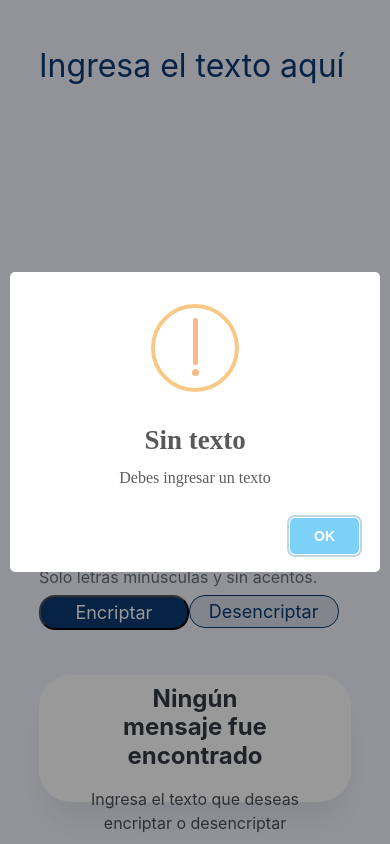
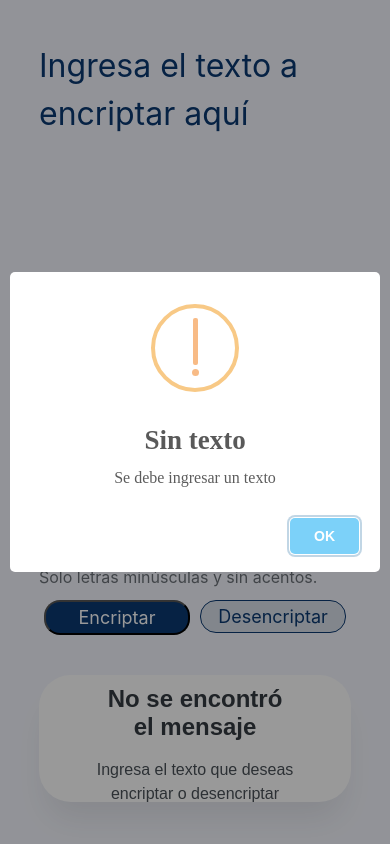
Before and after one commit to cinsimoneen/Challenge_01_Encriptador, a plain HTML site: page index.html in a window 390 px wide. Both pictures are taken after a click on the button "Encriptar". Drawn offline with nearby package versions, Linux system fonts and the light colour scheme.

Commit message:
2da version casi finalizando

```diff
--- a/index.html
+++ b/index.html
@@ -17,10 +17,10 @@
           id="texto"
           cols="30"
           rows="10"
-          placeholder="Ingresa el texto aquí"
+          placeholder="Ingresa el texto a encriptar aquí"
         ></textarea>
 
-        <div class="terminos">
+        <div class="etiqueta">
           <p>Solo letras minúsculas y sin acentos.</p>
         </div>
         <div class="botones">
@@ -38,7 +38,7 @@
       <div class="encriptado">
         <img src="./assets/encriptar.png" alt="" id="imgencriptar" />
         <div class="mensaje-encriptado" id="mensaje-encriptado">
-          <h2 id="titulo-mensaje">Ningún mensaje fue encontrado</h2>
+          <h2 id="mensaje-salida">No se encontró el mensaje</h2>
           <p id="parrafo">
             Ingresa el texto que deseas encriptar o desencriptar
           </p>
--- a/js/main.js
+++ b/js/main.js
@@ -1,6 +1,6 @@
 function encriptar() {
     let texto = document.getElementById("texto").value;
-    let tituloMensaje = document.getElementById("titulo-mensaje");
+    let tituloMensaje = document.getElementById("mensaje-salida");
     let parrafo = document.getElementById("parrafo");
     let imgencriptar = document.getElementById("imgencriptar");
 
@@ -11,16 +11,18 @@ function encriptar() {
       .replace(/o/gi, "ober")
       .replace(/u/gi, "ufat");
 
-    if (texto.length != 0) {
+    if (texto.length != 0)
+    {
       document.getElementById("texto").value = textoCifrado;
       tituloMensaje.textContent = "Texto encriptado con éxito";
       parrafo.textContent = "";
       imgencriptar.src = "./assets/desencriptar.png";
-    } else {
+    } else
+    {
         imgencriptar.src = "./assets/encriptar.png";
-      tituloMensaje.textContent = "Ningún mensaje fue encontrado";
+      tituloMensaje.textContent = "No se encontró el mensaje";
       parrafo.textContent = "Ingresa el texto que deseas encriptar o desencriptar";
-      swal("Sin texto", "Debes ingresar un texto", "warning");
+      swal("Sin texto", "Se debe ingresar un texto", "warning");
     }
   }
 
--- a/styles/style.css
+++ b/styles/style.css
@@ -35,7 +35,7 @@
   outline: none;
 }
 
-.terminos {
+.etiqueta {
   display: flex;
   flex-direction: row;
   align-items: center;
@@ -47,7 +47,7 @@
   top: 80%;
 }
 
-.terminos p {
+.etiqueta p {
   font-family: "Inter";
   font-style: normal;
   font-weight: 400;
@@ -75,8 +75,9 @@
   align-items: center;
   justify-content: center;
   padding: 2%;
-  gap: 8px;
+  gap: 10px;
   width: 25%;
+  margin:5px;
   background-color: #0a3871;
   border-radius: 24px;
   font-family: "Inter";
@@ -93,8 +94,9 @@
   align-items: flex-start;
   justify-content: center;
   padding: 2%;
-  gap: 8px;
+  gap: 10px;
   width: 25%;
+  margin:5px;
   background: #d8dfe8;
   border: 1px solid #0a3871;
   border-radius: 24px;
@@ -141,7 +143,7 @@
 
 .mensaje-encriptado h2 {
   width: 60%;
-  font-family: "Inter";
+  font-family: "Arial";
   font-style: normal;
   font-weight: 700;
   font-size: 24px;
@@ -152,7 +154,7 @@
 
 .mensaje-encriptado p {
   width: 80%;
-  font-family: "Inter";
+  font-family: "Arial";
   font-style: normal;
   font-weight: 400;
   font-size: 16px;
@@ -183,12 +185,12 @@
     left: 10%;
     top: 5%;
   }
-  .terminos {
+  .etiqueta {
     width: 80%;
     left: 10%;
     top: 67%;
   }
-  .terminos p {
+  .etiqueta p {
     font-size: 16px;
   }
   .botones {
```
Also changed, not shown: assets/desencriptar.png, assets/encriptar.png, 1 other file.
